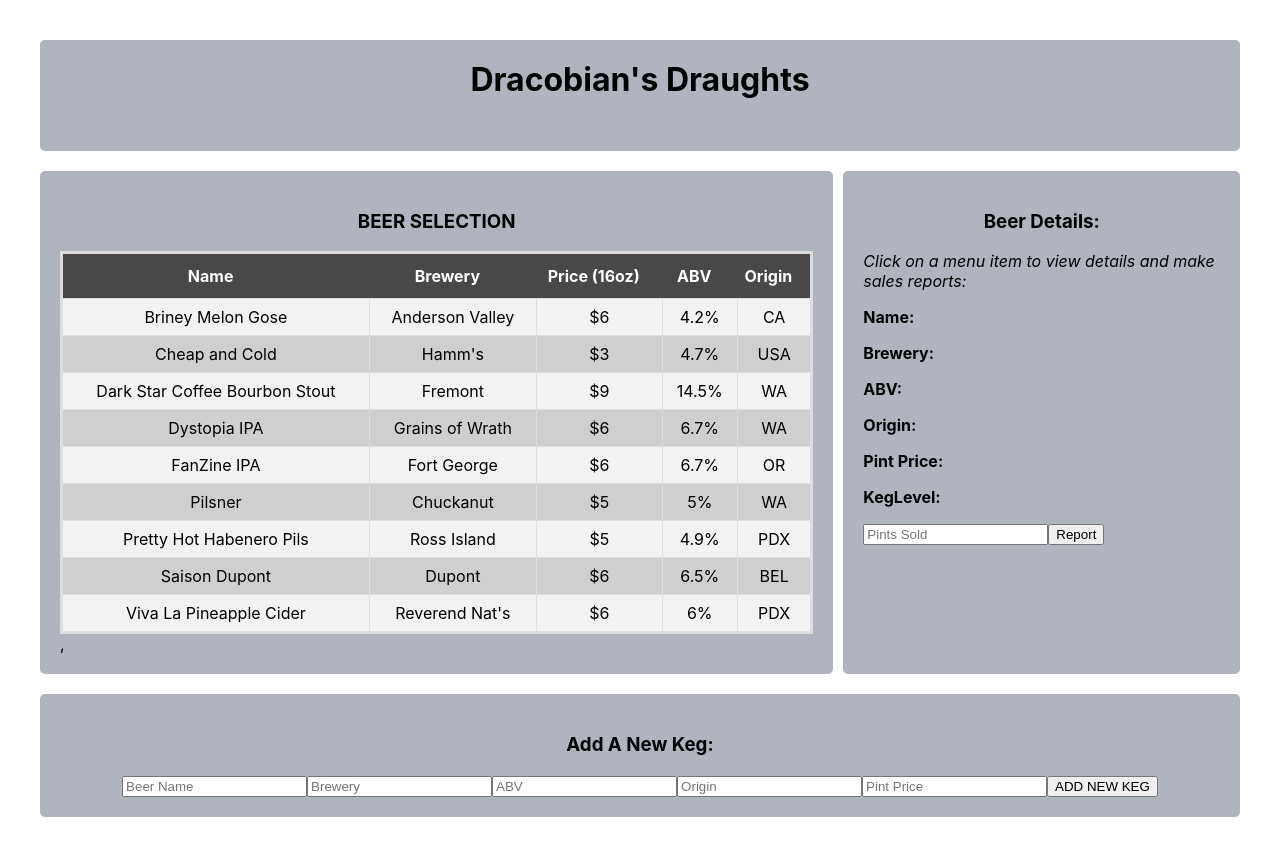
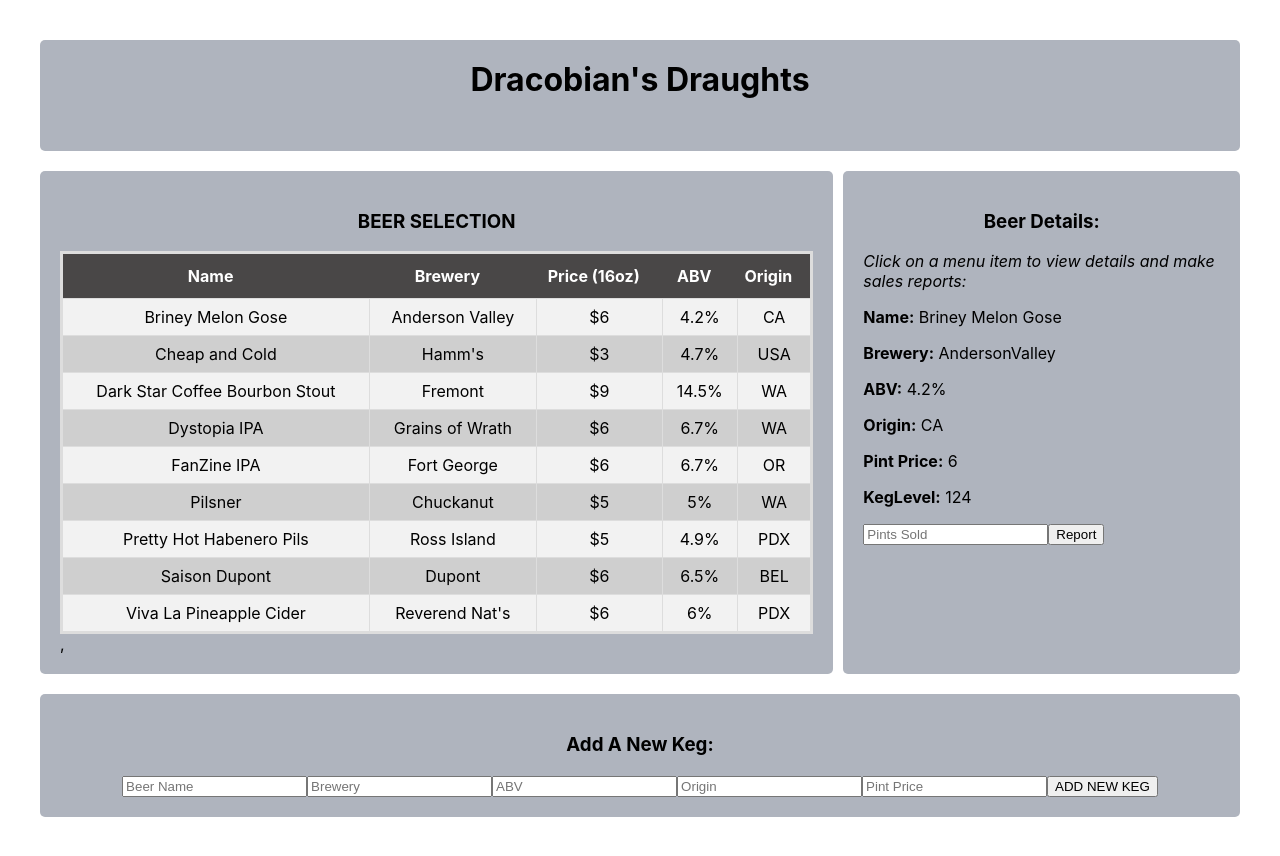
Before and after one commit to drakewilcox/tap-room-redux, a React (Create React App) app: page / in a window 1280 px wide. Shown: the top 856 px of the page. Built offline with nearby package versions, Linux system fonts and the light colour scheme.

Commit message:
uncomment out selected keg initial state.

```diff
--- a/src/components/InitialState.js
+++ b/src/components/InitialState.js
@@ -11,17 +11,17 @@
 const id9 = v4();
 
 const InitialState = {
-// selectedKeg: {
+selectedKeg: {
 
-//     name: "Briney Melon Gose",
-//     brewery: "AndersonValley",
-//     abv: "4.2%",
-//     origin: "CA",
-//     pintPrice: 6,
-//     kegLevel: 124,
-//     id: id1
+    name: "Briney Melon Gose",
+    brewery: "AndersonValley",
+    abv: "4.2%",
+    origin: "CA",
+    pintPrice: 6,
+    kegLevel: 124,
+    id: id1
 
-//   },
+  },
   kegList: {
     [id1]: {
       name: "Briney Melon Gose",
```
